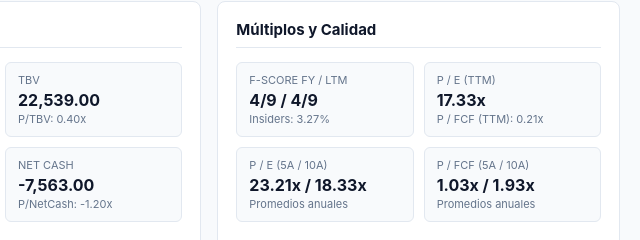
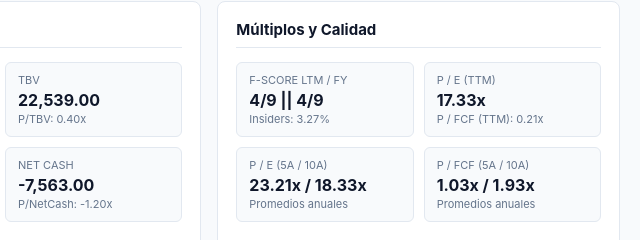
Before and after one commit to 1TryPK/g_test_rank, a plain HTML site: page empresa.html in a window 1280 px wide. Shown: the part 163-403 px from the top of the page, 640-1280 px from the left. Drawn offline with Linux system fonts and the light colour scheme.

Commit message:
Update empresa.html
cambio de lugar fscore  ltm  y fy

```diff
--- a/empresa.html
+++ b/empresa.html
@@ -259,8 +259,8 @@
 
       document.getElementById("col3-metrics").innerHTML = [
         box(
-          "F-Score FY / LTM",
-          `${m.fScore !== null ? m.fScore + "/9" : "N/A"} / ${m.fScoreLtm !== null ? m.fScoreLtm + "/9" : "N/A"}`,
+          "F-Score LTM / FY",
+          `${m.fScoreLtm !== null ? m.fScoreLtm + "/9" : "N/A"} || ${m.fScore !== null ? m.fScore + "/9" : "N/A"}`,
           `Insiders: ${m.insiders ? fmtNum(m.insiders * 100) + "%" : "0.00%"}`
         ),
         box("P / E (TTM)", m.p_ettm !== null ? fmtNum(m.p_ettm) + "x" : "-", `P / FCF (TTM): ${m.p_fcfttm !== null ? fmtNum(m.p_fcfttm) + "x" : "-"}`),
```
